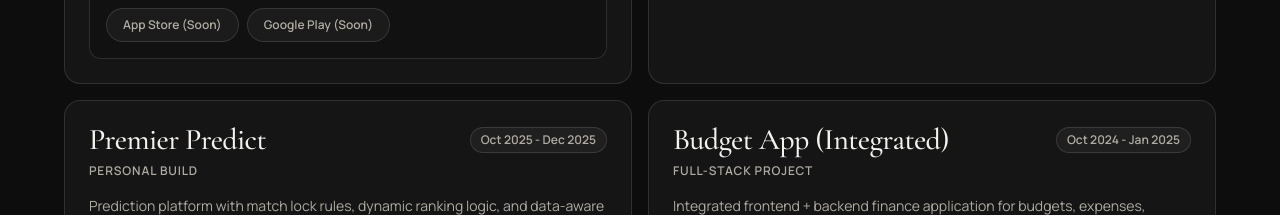
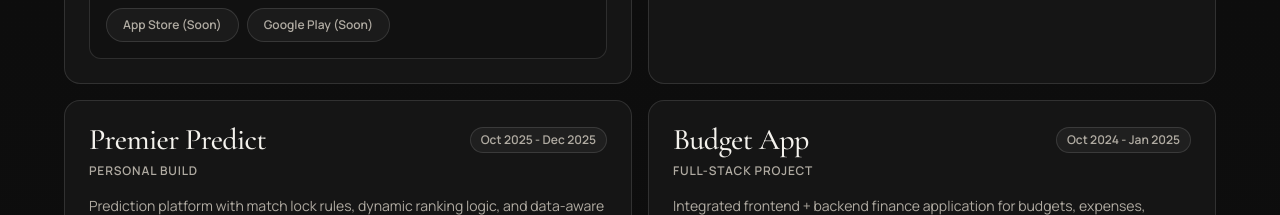
Before and after one commit to Abdullahtariq11/portfolio, a Next.js app: page / in a window 1280 px wide. Shown: the part 3320-3535 px from the top of the page. Built offline with nearby package versions, Linux system fonts and the light colour scheme.

Commit message:
Update project name for Budget App in Projects component

```diff
--- a/components/Projects.tsx
+++ b/components/Projects.tsx
@@ -72,7 +72,7 @@ const projects: Project[] = [
     ],
   },
   {
-    name: "Budget App (Integrated)",
+    name: "Budget App",
     status: "Full-stack project",
     period: "Oct 2024 - Jan 2025",
     description:
```
